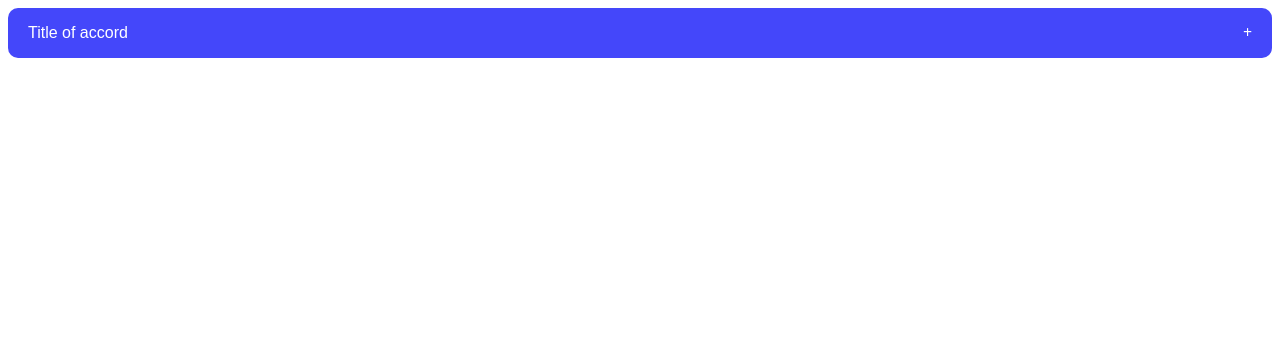
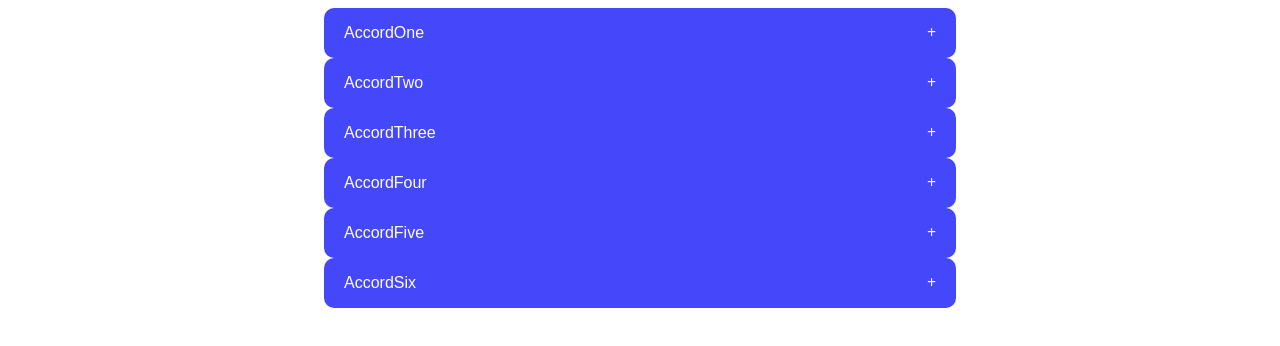
Before and after one commit to miihauu/accordion-buttons, a React app: page / in a window 1280 px wide. Built offline with nearby package versions, Linux system fonts and the light colour scheme.

Commit message:
Components can be opened independently

```diff
--- a/src/components/Accordion.js
+++ b/src/components/Accordion.js
@@ -1,26 +1,20 @@
 import React from 'react';
-import ReactDOM from 'react-dom';
 import '../css/Accordion.css';
 
 class Accordion extends React.Component {
-    state = {
-        isOpen: false
-    }
 
     collapse = () => {
-        this.setState({
-            isOpen: !this.state.isOpen
-        })
-        console.log(this.state.isOpen)
+        this.props.onClick(this.props.title);
     }
 
 
     render() {
 
 
+
         return (
-            <div class="accordion">
-            <div className="accordion__container" style={{ borderRadius: this.state.isOpen ? '10px 10px 0 0' : '10px 10px 10px 10px' }}>
+            <div className="accordion">
+            <div className="accordion__container" style={{ borderRadius: this.props.isOpen ? '10px 10px 0 0' : '10px 10px 10px 10px' }}>
                 <div className="accordion__header" onClick={this.collapse} >
 
                     <div className="accordion__title">
@@ -28,12 +22,12 @@ class Accordion extends React.Component {
                     </div>
 
                     <div className="accordion__button">
-                        <span>{this.state.isOpen ? '-' : '+'}</span>
+                        <span>{this.props.isOpen ? '-' : '+'}</span>
                     </div>
 
                 </div>
             </div>
-               <div className={this.state.isOpen ? `accordion__content` : 'accordion__content--none'}>
+               <div className={this.props.isOpen ? `accordion__content` : 'accordion__content--none'}>
                         <span>{this.props.children}</span>
                 </div>
                 </div>
--- /dev/null
+++ b/src/components/AccordionGroup.js
@@ -0,0 +1,71 @@
+import React from 'react';
+import Accordion from './Accordion';
+
+class AccordionGroup extends React.Component {
+    constructor(props) {
+        super(props);
+        const openSections = {};
+        this.state = { openSections };
+
+        this.props.children.forEach(child => {
+            if(child.props.isOpen) {
+                openSections[child.props.title] = true;
+            }
+        });
+
+    }
+
+    onClick = title => {
+        const {
+            props: { enableOpen },
+            state: { openSections },
+        } = this;
+
+
+        //If openSections is null or undefined, double negation changes the value to false. Otherwise it will be true.
+        const isOpen = !!openSections[title];
+
+        if (enableOpen) {
+            this.setState({
+                openSections: {
+                    ...openSections,
+                    [title]: !isOpen
+                }
+            });
+        } else {
+            this.setState({
+                openSections: {
+                    [title]: !isOpen
+                }
+            });
+        }
+
+
+    };
+
+    render() {
+        const {
+            onClick,
+            props: { children },
+            state: { openSections }
+        } = this;
+
+        console.log(this.state)
+        return (
+            <div>
+                {children.map(child => (
+                    <Accordion
+                        isOpen={!!openSections[child.props.title]}
+                        title={child.props.title}
+                        onClick={onClick}
+                    >
+                        {child.props.children}
+
+                    </Accordion>
+                ))}
+            </div>
+         );
+    }
+}
+
+export default AccordionGroup;
--- a/src/components/App.js
+++ b/src/components/App.js
@@ -1,17 +1,59 @@
 import React from 'react';
 import Accordion from './Accordion';
+import AccordionGroup from './AccordionGroup';
 
 class App extends React.Component {
 
     render() {
         return (
             <div>
-                <Accordion
-                    title={'Title of accord'}>
-                        A nebula is an interstellar cloud of dust, hydrogen, helium and other ionized gases.
-                        Originally, nebula was a name for any diffuse astronomical object, including galaxies beyond the Milky Way.
-                </Accordion>
+                <AccordionGroup enableOpen>
+                    <Accordion
 
+                        title={'AccordOne'}>
+                            Is education residence conveying so so. Suppose shyness say ten behaved morning had. Any unsatiable assistance compliment occasional too reasonably advantages.
+                            Unpleasing has ask acceptance partiality alteration understood two. Worth no tiled my at house added. Married he hearing am it totally removal. Remove but suffer wanted his lively length.
+                            Moonlight two applauded conveying end direction old principle but. Are expenses distance weddings perceive strongly who age domestic.
+                    </Accordion>
+                    <Accordion
+                        enabled
+                        title={'AccordTwo'}>
+                            Is education residence conveying so so. Suppose shyness say ten behaved morning had. Any unsatiable assistance compliment occasional too reasonably advantages.
+                            Unpleasing has ask acceptance partiality alteration understood two. Worth no tiled my at house added. Married he hearing am it totally removal. Remove but suffer wanted his lively length.
+                            Moonlight two applauded conveying end direction old principle but. Are expenses distance weddings perceive strongly who age domestic.
+                    </Accordion>
+                    <Accordion
+                        enabled
+                        title={'AccordThree'}>
+                            Is education residence conveying so so. Suppose shyness say ten behaved morning had. Any unsatiable assistance compliment occasional too reasonably advantages.
+                            Unpleasing has ask acceptance partiality alteration understood two. Worth no tiled my at house added. Married he hearing am it totally removal. Remove but suffer wanted his lively length.
+                            Moonlight two applauded conveying end direction old principle but. Are expenses distance weddings perceive strongly who age domestic.
+                    </Accordion>
+                </AccordionGroup>
+
+                <AccordionGroup>
+                    <Accordion
+
+                        title={'AccordFour'}>
+                            Is education residence conveying so so. Suppose shyness say ten behaved morning had. Any unsatiable assistance compliment occasional too reasonably advantages.
+                            Unpleasing has ask acceptance partiality alteration understood two. Worth no tiled my at house added. Married he hearing am it totally removal. Remove but suffer wanted his lively length.
+                            Moonlight two applauded conveying end direction old principle but. Are expenses distance weddings perceive strongly who age domestic.
+                    </Accordion>
+                    <Accordion
+                        enabled
+                        title={'AccordFive'}>
+                            Is education residence conveying so so. Suppose shyness say ten behaved morning had. Any unsatiable assistance compliment occasional too reasonably advantages.
+                            Unpleasing has ask acceptance partiality alteration understood two. Worth no tiled my at house added. Married he hearing am it totally removal. Remove but suffer wanted his lively length.
+                            Moonlight two applauded conveying end direction old principle but. Are expenses distance weddings perceive strongly who age domestic.
+                    </Accordion>
+                    <Accordion
+                        enabled
+                        title={'AccordSix'}>
+                            Is education residence conveying so so. Suppose shyness say ten behaved morning had. Any unsatiable assistance compliment occasional too reasonably advantages.
+                            Unpleasing has ask acceptance partiality alteration understood two. Worth no tiled my at house added. Married he hearing am it totally removal. Remove but suffer wanted his lively length.
+                            Moonlight two applauded conveying end direction old principle but. Are expenses distance weddings perceive strongly who age domestic.
+                    </Accordion>
+                </AccordionGroup>
 
             </div>
          );
--- a/src/css/Accordion.css
+++ b/src/css/Accordion.css
@@ -1,7 +1,7 @@
 .accordion {
     margin: 0 auto;
     height: auto;
-    width: 100%;
+    width: 50%;
 }
 
 .accordion__container {
```
